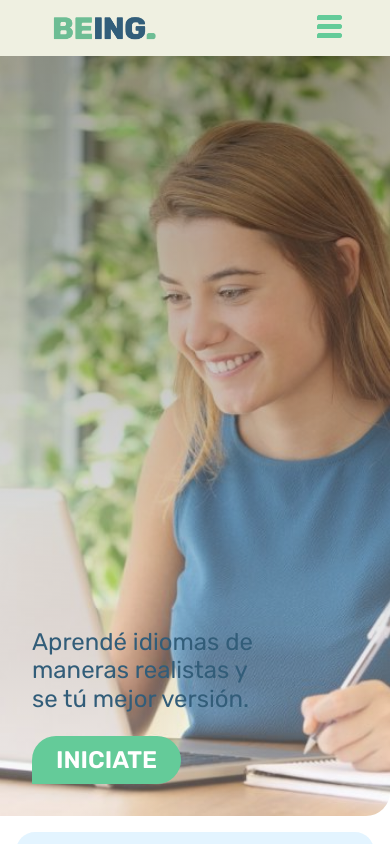
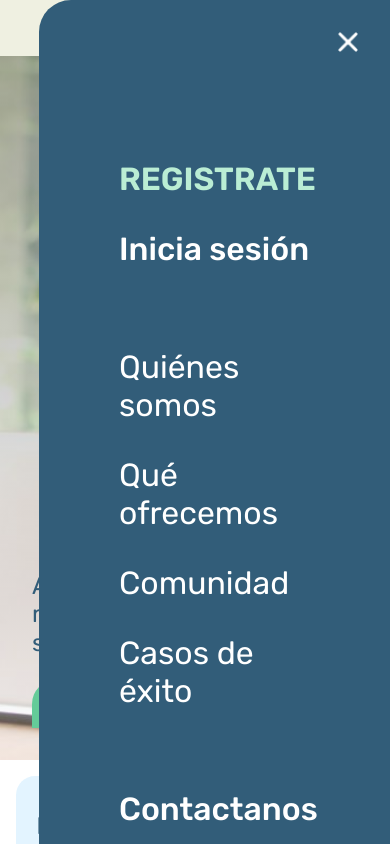
Before and after one commit to f-antonelli/being, a website: page index.html in a window 390 px wide. Both pictures are taken after a click on the picture 329 px from the left and 26 px from the top of the page. Shown: the top 844 px of the page. Drawn offline with nearby package versions, Linux system fonts and the light colour scheme.

Commit message:
navbar mobile created

```diff
--- /dev/null
+++ b/app.js
@@ -0,0 +1,18 @@
+const d = document;
+
+const menu = d.getElementById("hamburger"),
+  nav = d.getElementById("navMobile"),
+  btnExit = d.getElementById("exit"),
+  navModal = d.getElementsByClassName("nav-mobile")[0];
+
+menu.addEventListener("click", () => {
+  nav.classList.toggle("active");
+});
+
+btnExit.addEventListener("click", () => {
+  nav.classList.toggle("active");
+});
+
+navModal.addEventListener("click", (e) => {
+  nav.classList.toggle("active");
+});
--- a/index.html
+++ b/index.html
@@ -14,6 +14,7 @@
     <link href="https://unpkg.com/aos@2.3.1/dist/aos.css" rel="stylesheet" />
     <title>Being</title>
   </head>
+
   <body>
     <!--Navbar | Mobile -->
     <nav class="wrapper-navmobile">
@@ -22,10 +23,23 @@
       </a>
       <div class="nav__menu">
         <img
+          id="hamburger"
           class="nav__menu--img"
           src="./assets/menu.png"
           alt="hamburguer-menu"
         />
+        <div class="nav-mobile" id="navMobile">
+          <img id="exit" src="./assets/exit.png" alt="exit" />
+          <ul class="ul-mobile">
+            <li><a href="#" class="text-register">REGISTRATE</a></li>
+            <li class="text-sesion"><a href="#">Inicia sesión</a></li>
+            <li><a href="#identity">Quiénes somos</a></li>
+            <li><a href="#offer">Qué ofrecemos</a></li>
+            <li><a href="#community">Comunidad</a></li>
+            <li><a href="#">Casos de éxito</a></li>
+            <li class="text-contact"><a href="">Contactanos</a></li>
+          </ul>
+        </div>
       </div>
     </nav>
 
@@ -36,11 +50,11 @@
       </a>
       <div class="nav__menu">
         <ul class="nav__ul">
-          <li><a href="./pages/identidad.html">Identidad</a></li>
-          <li><a href="./pages/comunidad.html" class="a--offer">Oferta</a></li>
-          <li><a href="./pages/comunidad.html">Comunidad</a></li>
-          <li><a href="./pages/plataforma.html">Plataforma</a></li>
-          <li><a href="./pages/contacto.html">Contacto</a></li>
+          <li><a href="#identityDesk">Identidad</a></li>
+          <li><a href="#offer" class="a--offer">Oferta</a></li>
+          <li><a href="#community">Comunidad</a></li>
+          <li><a href="#">Plataforma</a></li>
+          <li><a href="#">Contacto</a></li>
           <li>
             <a href="./pages/iniciate.html" class="a--getstarted">Iniciate</a>
           </li>
@@ -61,7 +75,11 @@
 
     <!--Main section | Desktop-->
     <section class="wrapper__herodesktop">
-      <div class="container-herobox" data-aos="fade-in" data-aos-duration="1500">
+      <div
+        class="container-herobox"
+        data-aos="fade-in"
+        data-aos-duration="1500"
+      >
         <div class="main-content">
           <h1>ALCANZA EL ÉXITO</h1>
           <p>
@@ -91,7 +109,7 @@
     </section>
 
     <!--Identity section | Mobile -->
-    <section class="identity__wrapper">
+    <section class="identity__wrapper" id="identity">
       <div class="identity__textbox">
         <h2 class="identity--title">Identidad</h2>
         <p class="identity--text">
@@ -113,7 +131,7 @@
     </section>
 
     <!--Identity section | Desktop -->
-    <section class="wrapper-identity-desktop">
+    <section class="wrapper-identity-desktop" id="identityDesk"]>
       <div class="container-wearebeing" data-aos="fade-right">
         <div class="identity__imgbox">
           <img
@@ -156,7 +174,7 @@
     </section>
 
     <!--Offer section-->
-    <div class="new--box">
+    <div class="new--box" id="offer">
       <section class="offer__wrapper">
         <div class="offer__textbox">
           <h2 class="offer--title">Oferta - La plataforma</h2>
@@ -177,7 +195,7 @@
     </div>
 
     <!--Mockup-->
-    <section class="mockup__wrapperdesktop" >
+    <section class="mockup__wrapperdesktop">
       <h3 class="mockup--text" data-aos="fade-right" data-aos-delay="50">
         Unite a nuestra comunidad y conoce <span>todos los recursos</span> que
         brindamos.
@@ -188,7 +206,7 @@
     </section>
 
     <!--Community-->
-    <section class="community__wrapper">
+    <section class="community__wrapper" id="community">
       <div class="community__textbox">
         <h3 class="community--title mobile">Comunidad</h3>
         <p class="community--text mobile">
@@ -277,6 +295,7 @@
 
     <script src="https://unpkg.com/aos@2.3.1/dist/aos.js"></script>
     <script src="https://unpkg.com/swiper@8/swiper-bundle.min.js"></script>
+    <script src="./app.js"></script>
     <!-- Initialize Swiper and AOS-->
     <script>
       var swiper = new Swiper(".mySwiper", {
--- a/scss/components/_nav.scss
+++ b/scss/components/_nav.scss
@@ -1,9 +1,12 @@
 // mobile styles
 .wrapper-navmobile {
+  z-index: 10000000;
+  position: fixed;
   display: flex;
   justify-content: space-between;
   align-items: center;
   height: 3.5rem;
+  width: 100%;
   background-color: $cream;
   padding: 0 3rem;
   .nav__logo {
@@ -16,6 +19,54 @@
       cursor: pointer;
     }
   }
+  .nav-mobile {
+    z-index: 100000000;
+    position: fixed;
+    top: 0;
+    right: -100%;
+    width: 90%;
+    height: 100vh;
+    background-color: $dark-blue;
+    border-top-left-radius: 2rem;
+    padding: 8rem 5rem;
+    transition: 1s;
+    img {
+      cursor: pointer;
+      position: absolute;
+      top: 2rem;
+      right: 2rem;
+      width: 20px;
+      height: 20px;
+    }
+    .ul-mobile {
+      font-size: 2rem;
+      .text-register {
+        font-weight: 600;
+        color: $light-green;
+      }
+      .text-sesion {
+        margin-bottom: 5rem;
+        font-weight: 500;
+      }
+      .text-contact {
+        margin-top: 5rem;
+        font-weight: 500;
+      }
+      li {
+        cursor: pointer;
+        list-style: none;
+        margin: 2rem 0;
+        font-weight: 400;
+        a {
+          text-decoration: none;
+          color: #ffffff;
+        }
+      }
+    }
+  }
+  .nav-mobile.active {
+    right: 0;
+  }
 }
 .wrapper-navdesktop {
   display: none;
--- a/scss/style.scss
+++ b/scss/style.scss
@@ -19,4 +19,5 @@
   padding: 0;
   box-sizing: border-box;
   font-family: "Rubik", sans-serif;
+  scroll-behavior: smooth;
 }
```
Also changed, not shown: assets/exit.png (added), css/style.css.
